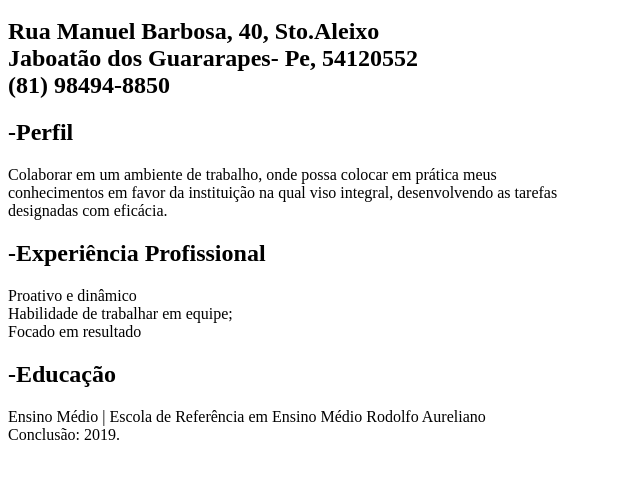
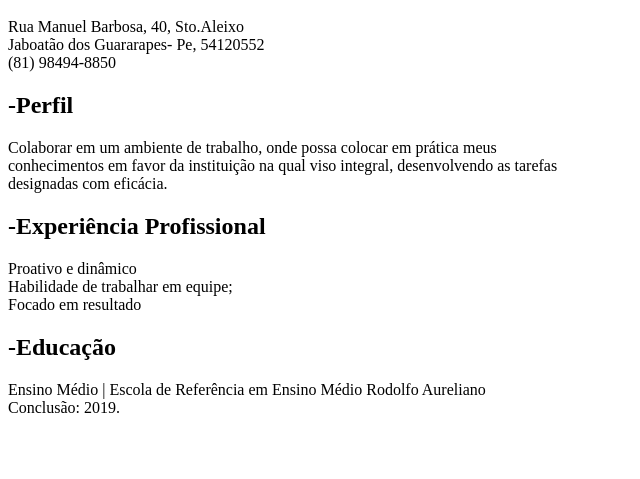
Before and after one commit to AlberesFilho/Curriculo, a plain HTML site: page index.html in a window 1280 px wide. Shown: the part 261-740 px from the top of the page, without its empty margins (0-640 px from the left). Drawn offline with Linux system fonts and the light colour scheme.

Commit message:
html semantico

```diff
--- a/index.html
+++ b/index.html
@@ -6,6 +6,7 @@
     <title>Document</title>
 </head>
 <body>
+  <header>
     <img
       src="https://cdn.glitch.com/a540cb5e-8500-492b-b9bc-b568868b1bdc%2Feu%20lindo%20denovo.jpg?v=1591751613465"
       width="250px"
@@ -13,11 +14,14 @@
     <h1>
       Alberes Gomes da Silva Filho
     </h1>
-    <h2>
+    <p>
       Rua Manuel Barbosa, 40, Sto.Aleixo<br />
       Jaboatão dos Guararapes- Pe, 54120552<br />
       (81) 98494-8850<br />
-    </h2>
+    </p>
+  </header>
+  <main>
+    <div>
     <h2>
       -Perfil
     </h2>
@@ -28,6 +32,8 @@
       as tarefas<br />
       designadas com eficácia.<br />
     </p>
+  </div>
+  <div>
     <h2>
       -Experiência Profissional
     </h2>
@@ -36,6 +42,8 @@
       Habilidade de trabalhar em equipe;<br />
       Focado em resultado<br />
     </p>
+  </div>
+  <div>
     <h2>
       -Educação
     </h2>
@@ -43,5 +51,7 @@
       Ensino Médio | Escola de Referência em Ensino Médio Rodolfo Aureliano<br />
       Conclusão: 2019.<br />
     </p>
+  </div>
+  </main>
 </body>
 </html>
```
